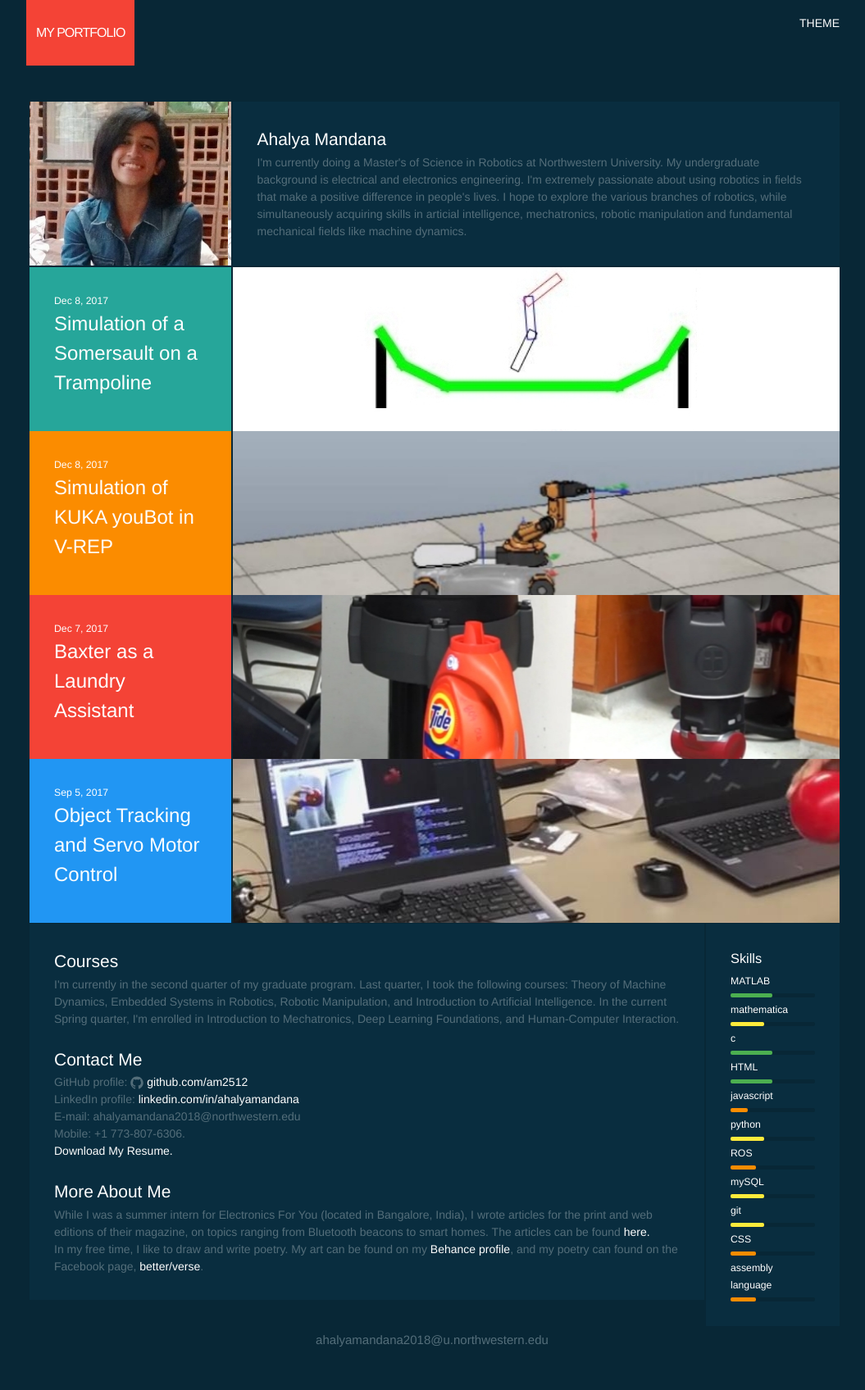
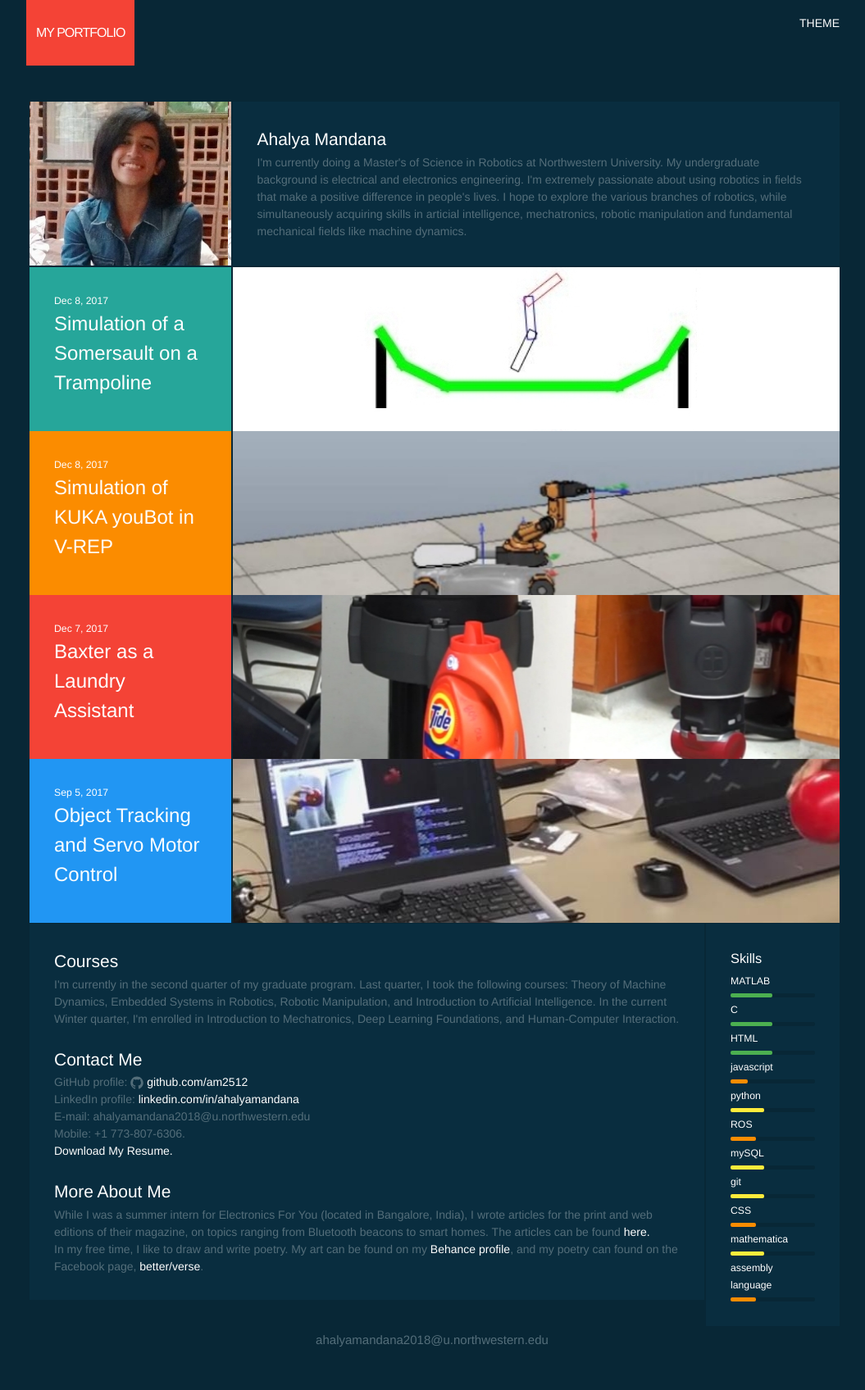
Before and after one commit to am2512/am2512.github.io, a Jekyll site: the page built from index.html, in a window 1280 px wide. Shown: the whole page at 82% size, without its empty margins (112-1167 px from the left). Built offline with Jekyll 4.4.1, drawn with Linux system fonts in a browser that asks for light colours.

```diff
--- a/index.html
+++ b/index.html
@@ -67,7 +67,7 @@ layout: default
         <div class="block glass">
             <div class="block-body">
                 <h2>Courses</h2>
-                <p class="grey-text">I'm currently in the second quarter of my graduate program. Last quarter, I took the following courses: Theory of Machine Dynamics, Embedded Systems in Robotics, Robotic Manipulation, and Introduction to Artificial Intelligence. In the current Spring quarter, I'm enrolled in Introduction to Mechatronics, Deep Learning Foundations, and Human-Computer Interaction.<br><br><h2>Contact Me</h2><p class="grey-text">GitHub profile: {% include icon-github.html %} <a href="https://github.com/am2512">github.com/am2512</a> <br> LinkedIn profile: <a href="https://in.linkedin.com/in/ahalyamandana">linkedin.com/in/ahalyamandana</a> <br>E-mail: ahalyamandana2018@northwestern.edu <br>Mobile: +1 773-807-6306.
+                <p class="grey-text">I'm currently in the second quarter of my graduate program. Last quarter, I took the following courses: Theory of Machine Dynamics, Embedded Systems in Robotics, Robotic Manipulation, and Introduction to Artificial Intelligence. In the current Winter quarter, I'm enrolled in Introduction to Mechatronics, Deep Learning Foundations, and Human-Computer Interaction.<br><br><h2>Contact Me</h2><p class="grey-text">GitHub profile: {% include icon-github.html %} <a href="https://github.com/am2512">github.com/am2512</a> <br> LinkedIn profile: <a href="https://in.linkedin.com/in/ahalyamandana">linkedin.com/in/ahalyamandana</a> <br>E-mail: ahalyamandana2018@u.northwestern.edu <br>Mobile: +1 773-807-6306.
 <br><a href="/resume/AhalyaMandana_CV.pdf">Download My Resume.</a>
                 </p>
 
```
Also changed, not shown: _data/skills.yml (+7 -7 lines).
